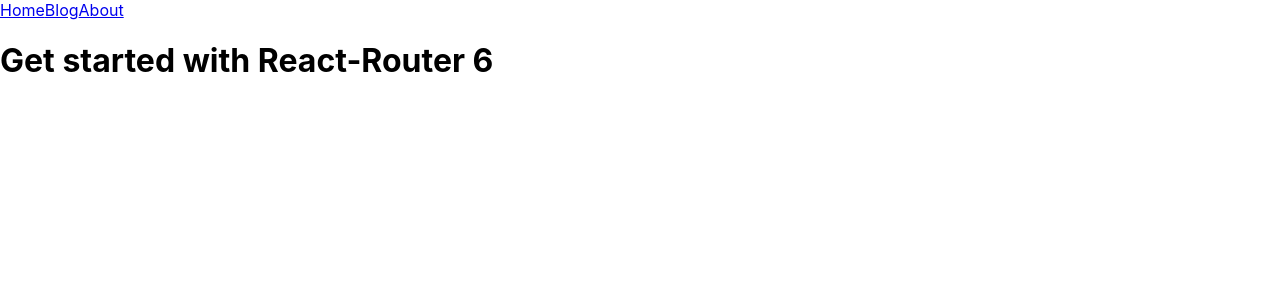
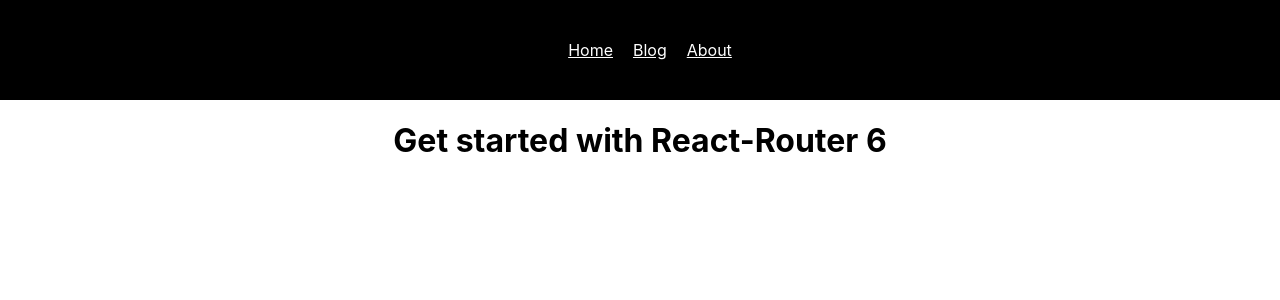
Before and after one commit to artem5511/route, a React (Create React App) app: page / in a window 1280 px wide. Shown: the top 300 px of the page. Built offline with nearby package versions, Linux system fonts and the light colour scheme.

Commit message:
Initialize project using Create React App

```diff
--- a/src/App.css
+++ b/src/App.css
@@ -1,38 +1,35 @@
-.App {
-  text-align: center;
+App {
+  display: flex;
+  flex-direction: column;
+
 }
 
-.App-logo {
-  height: 40vmin;
-  pointer-events: none;
+header {
+  align-items: center;
+  width: 500px;
+  display: flex;
+  flex-direction: row;
+  justify-content: space-around;
 }
 
-@media (prefers-reduced-motion: no-preference) {
-  .App-logo {
-    animation: App-logo-spin infinite 20s linear;
-  }
+a {
+  color: white;
+  margin-left: 20px;
 }
 
-.App-header {
-  background-color: #282c34;
-  min-height: 100vh;
+.hed {
+  height: 100px;
+  width: 100%;
+  background-color: black;
+  display: flex;
+  flex-direction: row;
+  align-items: center;
+  justify-content: center;
+}
+.one {
   display: flex;
   flex-direction: column;
   align-items: center;
-  justify-content: center;
-  font-size: calc(10px + 2vmin);
-  color: white;
+
+
 }
-
-.App-link {
-  color: #61dafb;
-}
-
-@keyframes App-logo-spin {
-  from {
-    transform: rotate(0deg);
-  }
-  to {
-    transform: rotate(360deg);
-  }
-}
--- a/src/App.tsx
+++ b/src/App.tsx
@@ -6,10 +6,11 @@
 import {Blog} from './components/Blogpage'
 import {Notfoundpage} from './components/Notfoundpage'
 
-const App =()=> {
+const App = () => {
     return (
         <div>
-            <header>
+            <div className={'one'}>
+                <header className={'hed'}>
                     <NavLink to={"/"}>Home</NavLink>
                     <NavLink to={"/blog"}>Blog</NavLink>
                     <NavLink to={"/about"}>About</NavLink>
@@ -21,6 +22,7 @@
                     <Route path={"*"} element={<Notfoundpage/>}/>
                 </Routes>
             </div>
+        </div>
     );
 }
 
```
Also changed, not shown: 1 other file (tests, documents, lock files or other folders). Lines whose indentation alone changed are shown as unchanged.
